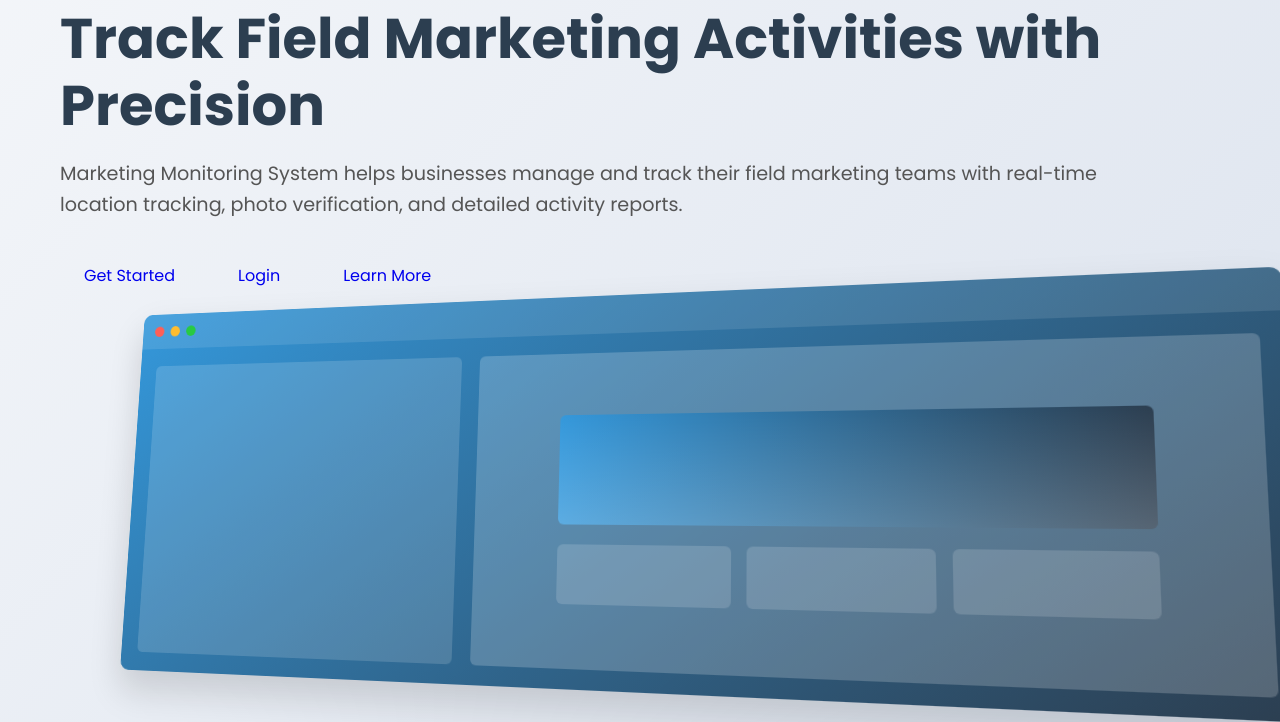
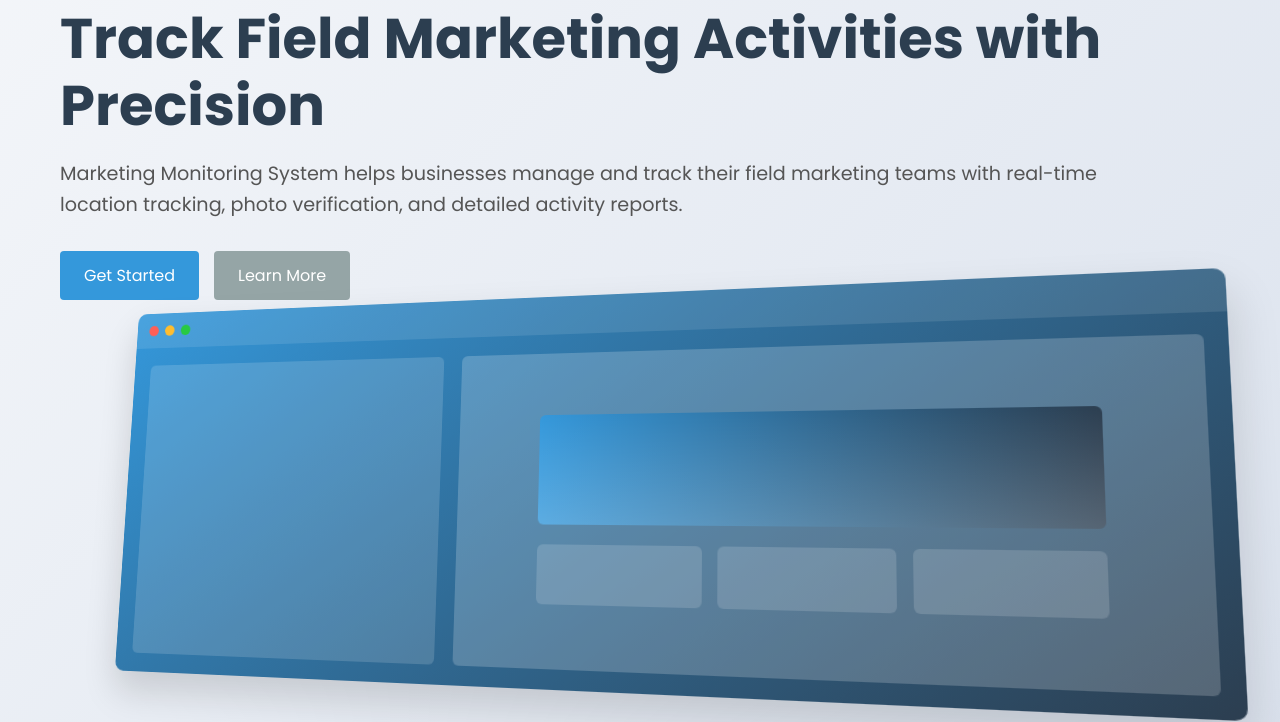
Before and after one commit to Echeedamien/field-staff-monitor, a Flask app: page /landing in a window 1280 px wide. Shown: the part 195-917 px from the top of that part. Run offline with Flask 3, Linux system fonts and the light colour scheme; the page is wider than the window, and the part outside it is not shown.

Commit message:
update on landing.html

```diff
--- a/templates/landing.html
+++ b/templates/landing.html
@@ -536,10 +536,8 @@
             verification, and detailed activity reports.
           </p>
           <div class="hero-buttons">
-            <a href="/register" class="btn">Get Started</a>
-            <a href="/login" class="btn btn-outline">Login</a>
-            <a href="#features" class="btn btn-outline">Learn More</a>
-          </div>
+            <a href="/register" class="btn btn-primary">Get Started</a>
+            <a href="#features" class="btn btn-secondary">Learn More</a>
         </div>
         <div class="hero-image">
           <div class="dashboard-mockup floating">
```
